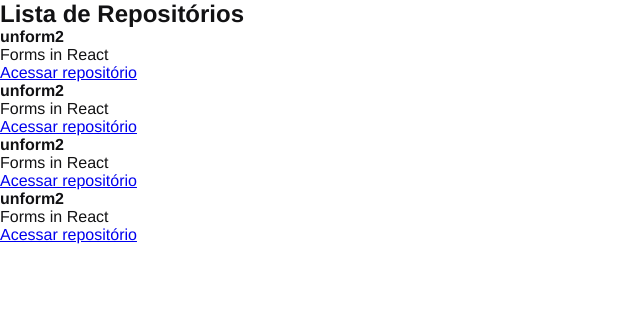
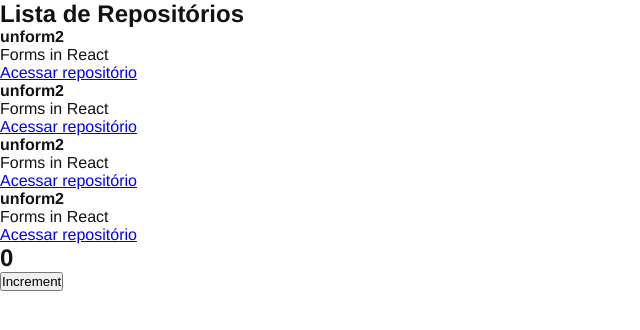
Before and after one commit to ericmadson/Ignite-aulas-github-explorer, a React app: page / in a window 1280 px wide. Shown: the top 330 px of the page, without its empty margins (0-640 px from the left). Built offline with nearby package versions, Linux system fonts and the light colour scheme; the HTML template or start-up script is replaced by a standard one.

Commit message:
(UPDATE) useState

```diff
--- a/src/App.jsx
+++ b/src/App.jsx
@@ -1,6 +1,13 @@
+import { Counter } from './components/Counter'
 import { RepositoryList } from './components/RepositoryList'
 import './styles/global.scss'
 
 export function App () {
-    return < RepositoryList />
+    return (
+        <>
+            < RepositoryList />
+            < Counter />
+        </>
+
+    )
 }
--- /dev/null
+++ b/src/components/Counter.jsx
@@ -0,0 +1,16 @@
+import {useState} from 'react';
+
+export function Counter () {
+    const [counter, setCounter] = useState(0);
+
+    function increment () {
+        setCounter(counter + 1);
+    }
+
+    return (
+        <div>
+            <h2>{counter}</h2>
+            <button type="button" onClick={increment}>Increment</button>
+        </div>
+    )
+}
```
